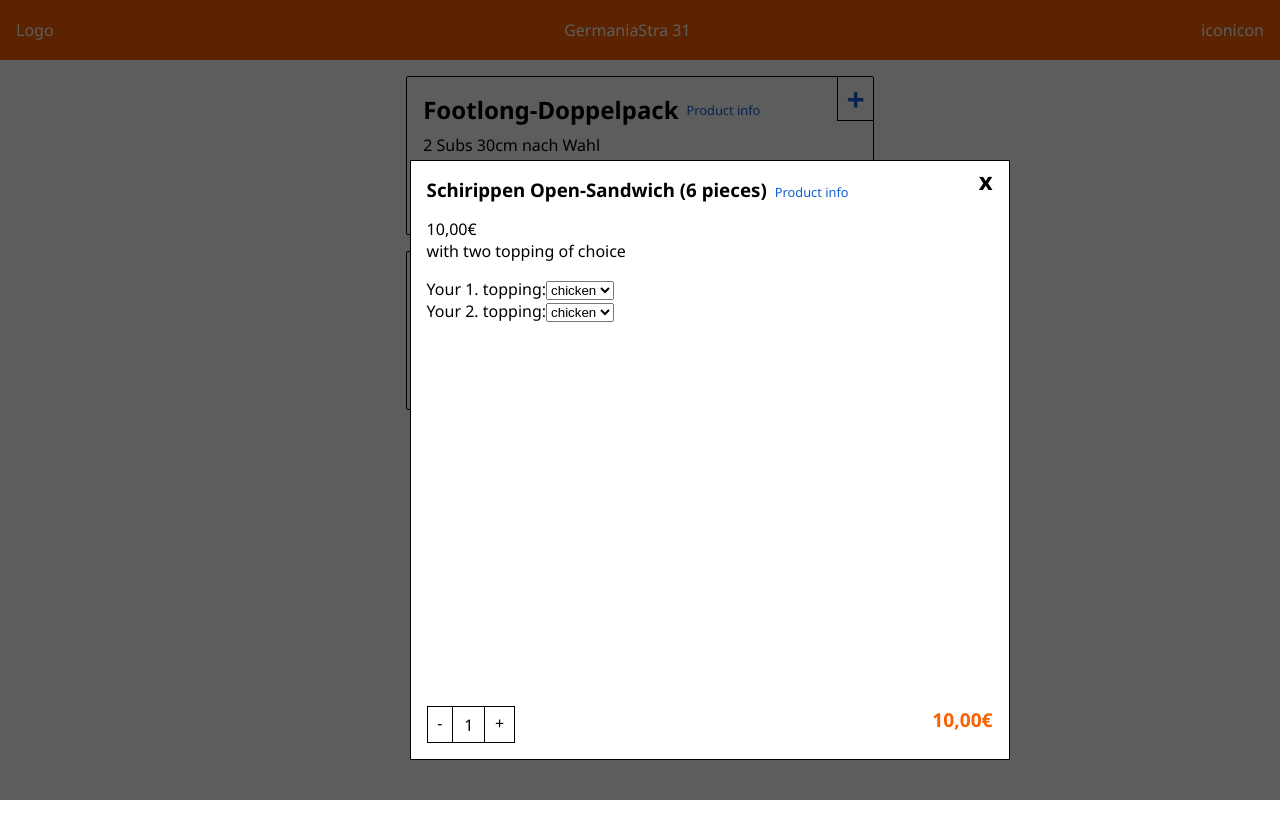
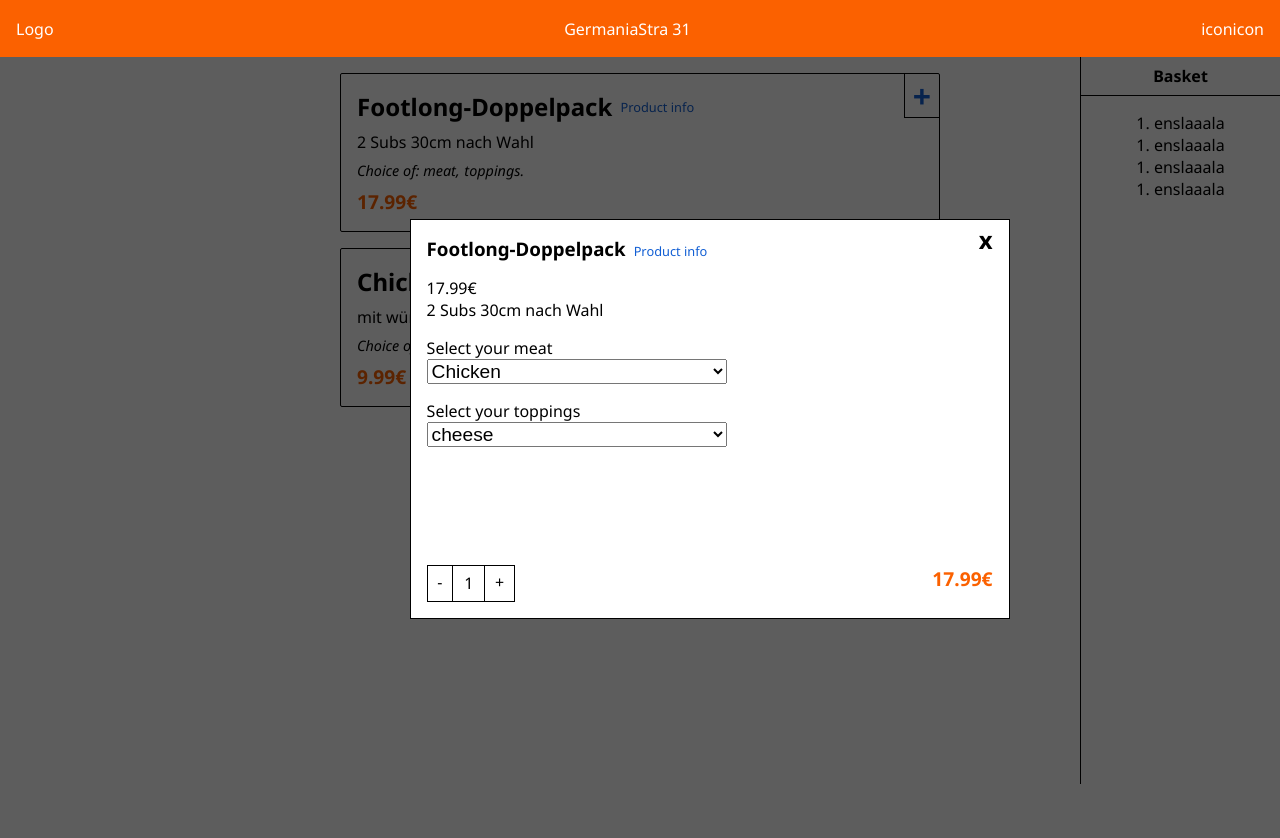
Before and after one commit to adayreyes/Nuxt-Lieferando, a Nuxt app: page /Subway in a window 1280 px wide. Both pictures are taken after a click on the element 639 px from the left and 155 px from the top of the page. Shown: the top 838 px of the page. Before the commit the page ends 800 px from the top, so only its background shows below. Built offline with nearby package versions, Linux system fonts and the light colour scheme.

Commit message:
render choices in dialog

```diff
--- /dev/null
+++ b/components/Basket.vue
@@ -0,0 +1,41 @@
+<template>
+<div class="basket-container">
+    <h4>Basket</h4>
+    <div class="basket-content">
+        <span>1. enslaaala</span>
+        <span>1. enslaaala</span>
+        <span>1. enslaaala</span>
+        <span>1. enslaaala</span>
+    </div>
+</div>
+</template>
+<script>
+
+</script>
+
+<style scoped>
+h4{
+    border-bottom: 1px solid black;
+    width: 100%;
+    text-align: center;
+    padding: .5rem;
+}
+.basket-container{
+    position: absolute;
+    top: -1rem;
+    right: 0;
+    border-left: 1px solid black;
+    height: 100%;
+    gap: 1rem;
+    display: flex;
+    flex-direction: column;
+    align-items: center;
+    width: 200px;
+}
+.basket-content{
+    display: flex;
+    flex-direction: column;
+    align-items: center;
+}
+
+</style>
--- a/components/ChoicesDialog.vue
+++ b/components/ChoicesDialog.vue
@@ -2,77 +2,71 @@
     <div class="main-container">
         <header>
             <div class="title-container">
-                <h3>Schirippen Open-Sandwich (6 pieces)</h3>
+                <h3>{{ productInfo.name }}</h3>
                 <span class="small blue">Product info</span>
             </div>
             <span @click="$emit('closeDialog')" class="close-icon">x</span>
         </header>
         <div class="choice-info-container">
-            <span>10,00€</span>
-            <span>with two topping of choice</span>
+            <span>{{ productInfo.price }}€</span>
+            <span>{{ productInfo.description }}</span>
         </div>
         <div class="select-container">
-            <div>
-                <span>Your 1. topping:</span>
-                <select name="topping-1" id="topping-1">
-                    <option value="chicken">chicken</option>
-                    <option value="mett">mett</option>
-                    <option value="cheese">cheese</option>
-                </select>
-            </div>
-            <div>
-                <span>Your 2. topping:</span>
-                <select name="topping-2" id="topping-2">
-                    <option value="chicken">chicken</option>
-                    <option value="mett">mett</option>
-                    <option value="cheese">cheese</option>
+            <div v-for="choices, option in productInfo.choiceOf" :key="option">
+                <span>Select your {{ option }}</span>
+                <select :name="option" :id="option">
+                    <option v-for="choice in choices" :key="choice" :value="choice">{{ choice }}</option>
                 </select>
             </div>
         </div>
         <footer>
             <div class="counter-container">
                 <span @click="reduceQuantity">-</span>
-                <span class="quantity">{{quantity}}</span>
+                <span class="quantity">{{ quantity }}</span>
                 <span @click="increaseQuantity">+</span>
             </div>
-            <span class="price">10,00€</span>
+            <span class="price">{{ total }}€</span>
         </footer>
     </div>
 </template>
 <script>
-export default{
+export default {
     data() {
         return {
             quantity: 1,
+            total: this.productInfo.price
         }
     },
+    props: ["productInfo"],
     methods: {
-    reduceQuantity(){
-        if(this.quantity != 1){
+        reduceQuantity() {
+            if (this.quantity > 1) {
                 this.quantity--
+                this.total = (this.productInfo.price * this.quantity).toFixed(2)
             }
         },
-    increaseQuantity(){
-        if(this.quantity < 30){
+        increaseQuantity() {
+            if (this.quantity < 30) {
                 this.quantity++
+                this.total = (this.productInfo.price * this.quantity).toFixed(2)
+
             }
         }
     },
-   emits:["closeDialog"]
+    emits: ["closeDialog"]
 }
 
 </script>
 
 <style scoped>
-
-.main-container{
+.main-container {
     border: 1px solid black;
     padding: 1rem;
     display: flex;
     flex-direction: column;
     gap: 1rem;
     width: 600px;
-    height: 600px;
+    height: 400px;
     position: absolute;
     top: 20%;
     left: 32%;
@@ -80,7 +74,23 @@ export default{
     background-color: white;
 }
 
-.close-icon{
+.select-container {
+    display: flex;
+    flex-direction: column;
+    gap: 1rem;
+}
+
+.select-container div {
+    display: flex;
+    flex-direction: column;
+}
+
+select {
+    width: 300px;
+    font-size: 1.2rem;
+}
+
+.close-icon {
     font-size: 1.5rem;
     font-weight: bold;
     position: absolute;
@@ -89,22 +99,24 @@ export default{
     cursor: pointer;
 }
 
-header{
+header {
     display: flex;
     position: relative;
 
 }
-.title-container{
+
+.title-container {
     display: flex;
     align-items: baseline;
     gap: .5rem;
 }
-.choice-info-container{
+
+.choice-info-container {
     display: flex;
     flex-direction: column;
 }
 
-footer{
+footer {
     display: flex;
     justify-content: space-between;
     position: absolute;
@@ -114,26 +126,31 @@ footer{
     padding: 1rem;
 
 }
-.counter-container{
+
+.counter-container {
     display: flex;
 
 }
-.counter-container span{
+
+.counter-container span {
     border: 1px solid black;
 
 }
-.counter-container .quantity{
+
+.counter-container .quantity {
     padding: .4rem .7rem;
     border-left: none;
     border-right: none;
 }
-.counter-container span:first-child, .counter-container span:last-child{
+
+.counter-container span:first-child,
+.counter-container span:last-child {
     padding: .3rem .6rem;
     cursor: pointer;
 
 }
 
-.price{
+.price {
     color: var(--orange);
     font-weight: bold;
     font-size: 1.2rem;
--- a/components/ProductItem.vue
+++ b/components/ProductItem.vue
@@ -1,5 +1,5 @@
 <template>
-    <div @click="$emit('hide')" class="product-item-container">
+    <div @click="$emit('showDialog',productInfo)" class="product-item-container">
         <span class="add-icon">+</span>
         <div class="item-header">
             <h2>{{productInfo.name}}</h2>
@@ -8,7 +8,7 @@
         <p>{{productInfo.description}}</p>
         <div class="choices">
             Choice of:
-            <span v-for="choice in productInfo.choiceOf" :key="choice">{{choice}}</span>
+            <span v-for="(choices,option) in productInfo.choiceOf" :key="option">{{option}}</span>
         </div>
         <span class="price">{{productInfo.price}}€</span>
 
@@ -17,7 +17,7 @@
 <script>
 export default {
     props:["productInfo"],
-    emits:["hide"]
+    emits:["showDialog"]
 }
 </script>
 <style scoped>
@@ -52,6 +52,8 @@ export default {
         cursor: pointer;
         transition: all 100ms ease;
         position: relative;
+        width: 600px;
+
 
     }
 
--- a/components/ProductsList.vue
+++ b/components/ProductsList.vue
@@ -1,35 +1,51 @@
 <template>
-    <section class="products-list" :class="itemSelected ? hide : ''">
-        <ProductItem v-for="product in products" :key="product.name" :productInfo="product" @hide="itemSelected = true"  />
-        <ChoicesDialog v-if="itemSelected" @closeDialog="itemSelected = false"/>
+    <section class="products-list" :class="itemSelected && 'hide'">
+        <ProductItem v-for="product in products" :key="product.name" :productInfo="product" @showDialog="showDialog" />
+        <ChoicesDialog v-if="itemSelected" @closeDialog="itemSelected = false" :productInfo="specProductInfo"/>
+        <Basket />
     </section>
 
 </template>
 <script>
 import ProductItem from './ProductItem.vue'
 import ChoicesDialog from './ChoicesDialog.vue'
+import Basket from './Basket.vue'
 export default {
-    components: { ProductItem, ChoicesDialog },
+    components: { ProductItem, ChoicesDialog, Basket },
 
     data() {
         return {
             products: [
                 {
                     name: "Footlong-Doppelpack",
-                    description:"2 Subs 30cm nach Wahl",
-                    choiceOf: ["Chicken","Pan","Salat"],
+                    description: "2 Subs 30cm nach Wahl",
+                    choiceOf: {
+                        meat: ["Chicken", "Pan", "Salat"],
+                        toppings: ["cheese","ketchup"],
+                        },
                     price: 17.99,
+
                 },
                 {
                     name: "Chicken Terayaki Sub",
-                    description:"mit würzigen Hähnchenbruststreifen in Teriyaki-Marinade",
-                    choiceOf: ["30cm Sub", "15cm Sub"],
+                    description: "mit würzigen Hähnchenbruststreifen in Teriyaki-Marinade",
+                    choiceOf: {
+                        meat: ["Chicken", "Pig", "Cow"],
+                        toppings: ["mayo","alioli"],
+                        },
                     price: 9.99
                 },
             ],
             itemSelected: false,
-            hide: "hide"
+            specProductInfo: {},
 
+
+        }
+    },
+    methods: {
+        showDialog(data) {
+            this.itemSelected = true;
+            this.specProductInfo = data;
         }
     },
 }
@@ -37,15 +53,20 @@ export default {
 
 
 <style scoped>
-    .products-list{
+.products-list {
     display: flex;
     flex-direction: column;
+    align-items: center;
     gap: 1rem;
+    position: relative;
+    width: 100%;
+    height: 100%;
 }
-     .hide::after{
+
+.hide::after {
     content: "";
     position: absolute;
-        top: 0;
+    top: -1rem;
     left: 0;
     width: 100%;
     height: 100vh;
--- a/pages/Subway.vue
+++ b/pages/Subway.vue
@@ -21,6 +21,7 @@ main{
     display: flex;
     align-items: center;
     flex-direction: column;
+    height: 100vh;
     gap: 1rem;
 }
 
```
Lines whose indentation alone changed are shown as unchanged.
